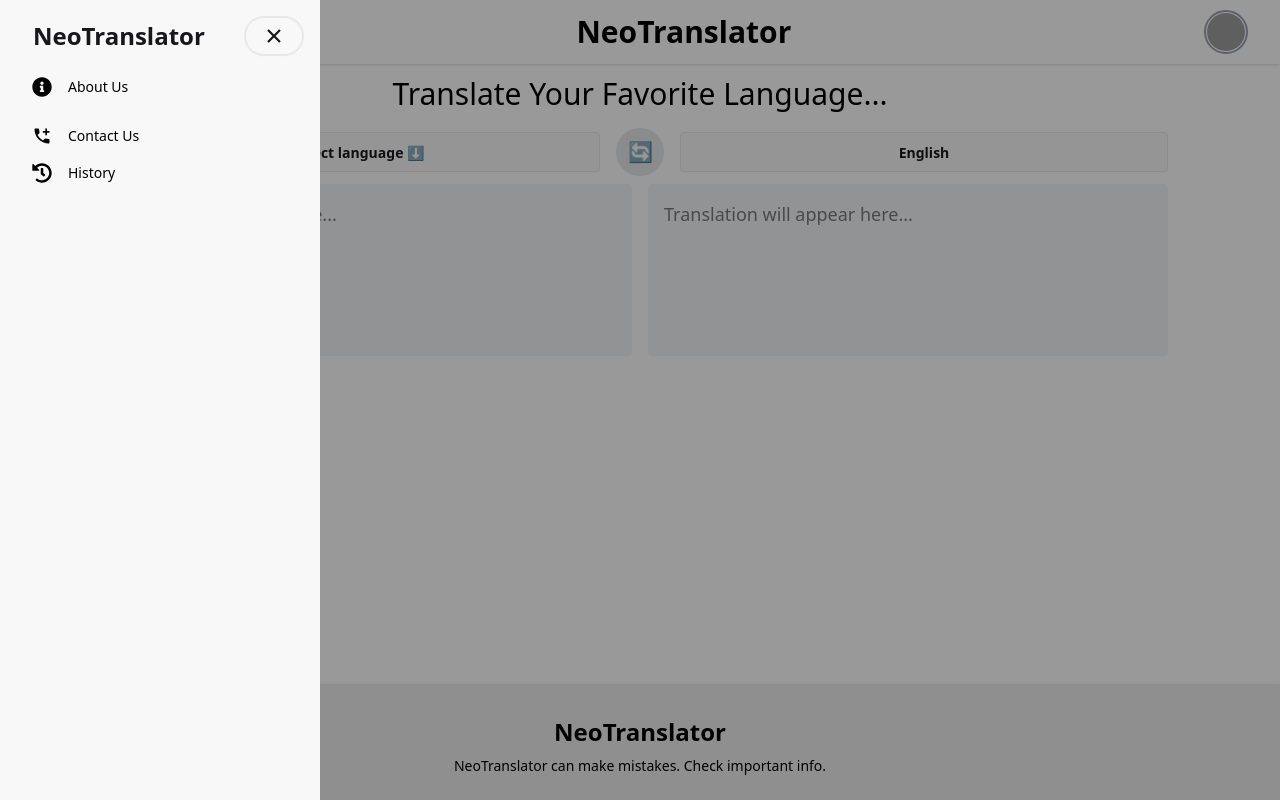
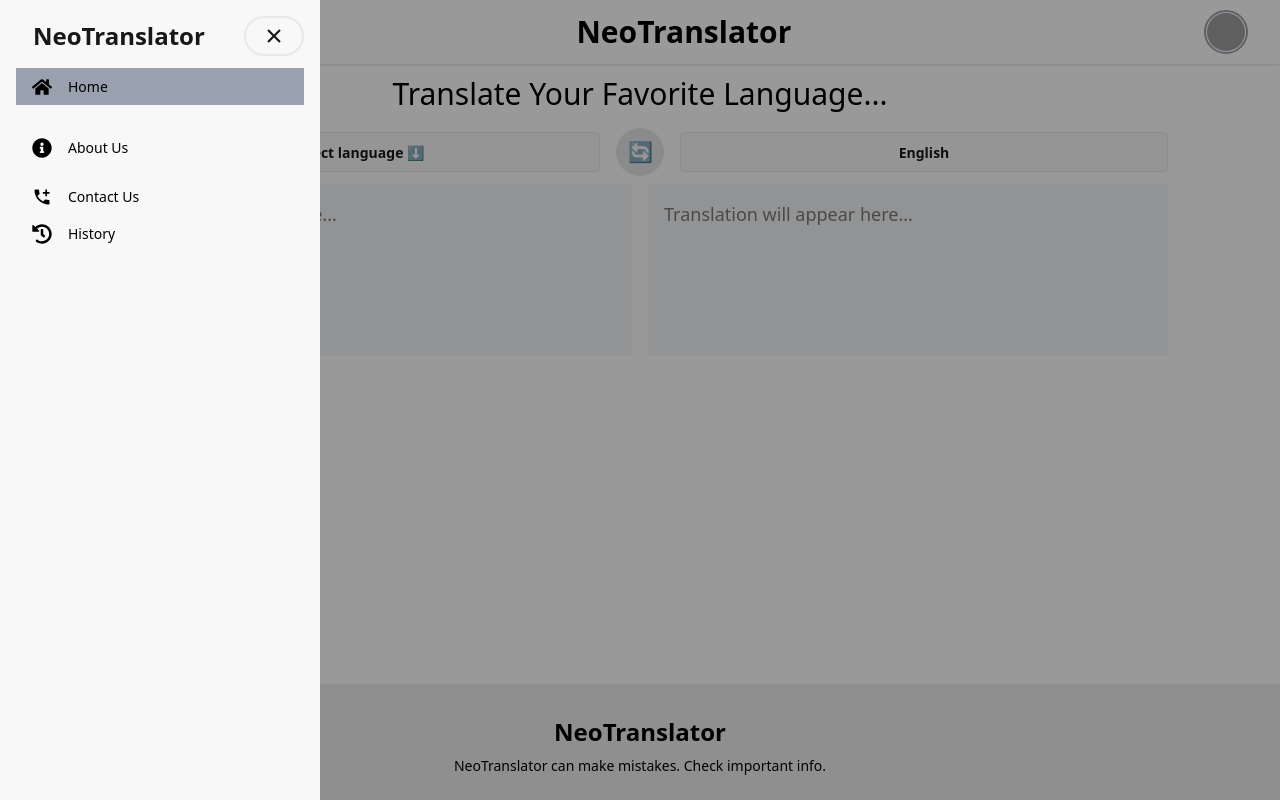
Before and after one commit to md-abu-naim/NeoTranslator-Client, a React (Vite) app: page / in a window 1280 px wide. Both pictures are taken after a click on the button 52 px from the left and 32 px from the top of the page. Built offline with nearby package versions, Linux system fonts and the light colour scheme; grey boxes are pictures that could not be loaded.

Commit message:
sidebar home page show

```diff
--- a/src/Components/Sidebar.jsx
+++ b/src/Components/Sidebar.jsx
@@ -1,4 +1,4 @@
-import { FaHistory, FaInfoCircle } from "react-icons/fa";
+import { FaHistory, FaHome, FaInfoCircle } from "react-icons/fa";
 import { IoCloseSharp } from "react-icons/io5";
 import { MdAddCall } from "react-icons/md";
 import { Link, NavLink } from "react-router-dom";
@@ -21,6 +21,17 @@ const Sidebar = () => {
                         <Link to='/' className="btn btn-ghost text-2xl font-extrabold">NeoTranslator</Link>
                         <label htmlFor="my-drawer" aria-label="close sidebar" className="drawer-overlay font-extrabold text-2xl border-2 rounded-full btn"><IoCloseSharp /></label>
                     </div>
+                    <NavLink
+                        to='/'
+                        className={({ isActive }) =>
+                            `flex items-center px-4 py-2 my-3  transition-colors duration-300 transform  hover:bg-gray-300   hover:text-black ${isActive ? 'bg-gray-400  text-black' : 'text-black'
+                            }`
+                        }
+                    >
+                        <FaHome className='w-5 h-5' />
+
+                        <span className='mx-4 font-medium'>Home</span>
+                    </NavLink>
                     <NavLink
                         to='/about'
                         className={({ isActive }) =>
```
